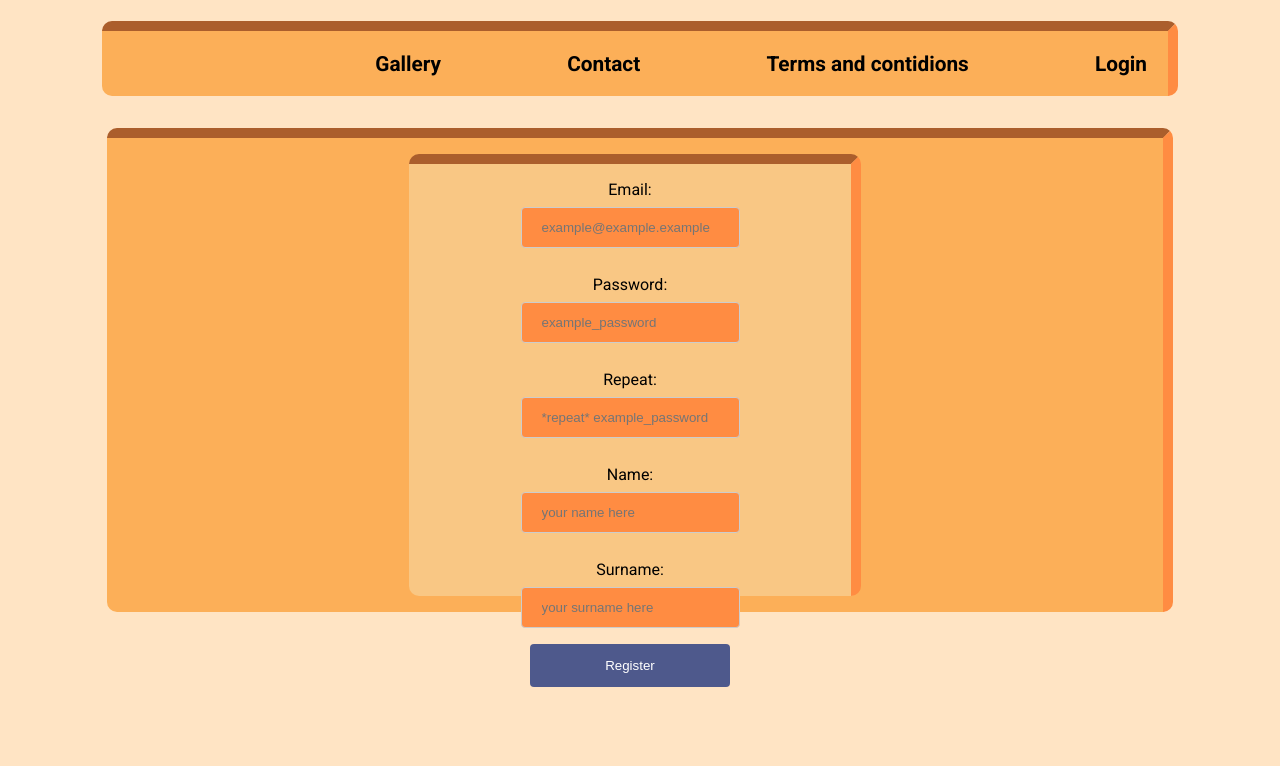
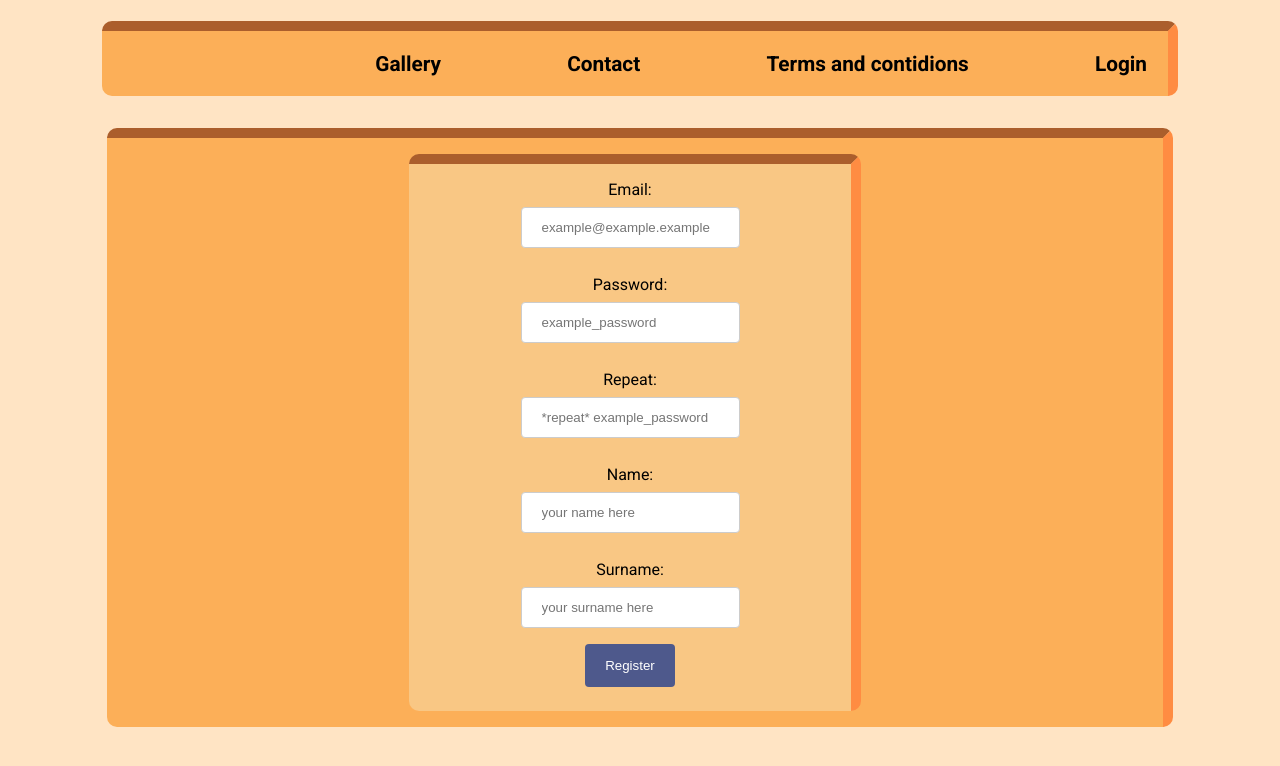
Before and after one commit to Tems-py/kindergarten, a PHP site: page /kindergarten/register/index.php in a window 1280 px wide. Shown: the top 766 px of the page. Run offline with PHP 8.4, Linux system fonts and the light colour scheme.

Commit message:
edit register buttons

```diff
--- a/css/register.css
+++ b/css/register.css
@@ -1,6 +1,6 @@
 #registerDiv{
     width: 40%;
-    height: 25em;
+    /*height: 25em;*/
     background-color: #F9C784;
     border: #FF8C42 10px inset;
     border-radius: 10px;
@@ -14,19 +14,19 @@
     justify-content: space-evenly;
     flex-direction: column;
 }
-.registerInput{
-    min-width: 15em;
-    color: #FFFFFF;
-    padding: 0.3em;
-    background-color: #FF8C42;
-    border: #4E598C 5px solid;
-    border-radius: 10px;
-}
-.registerInput:hover{
-    background-color: #e37d3d;
-    border: #434e7f 5px solid;
-    border-radius: 10px;
-}
+/*.registerInput{*/
+/*    min-width: 15em;*/
+/*    color: #FFFFFF;*/
+/*    padding: 0.3em;*/
+/*    background-color: #FF8C42;*/
+/*    border: #4E598C 5px solid;*/
+/*    border-radius: 10px;*/
+/*}*/
+/*.registerInput:hover{*/
+/*    background-color: #e37d3d;*/
+/*    border: #434e7f 5px solid;*/
+/*    border-radius: 10px;*/
+/*}*/
 #content{
     text-align: center;
 }
```
